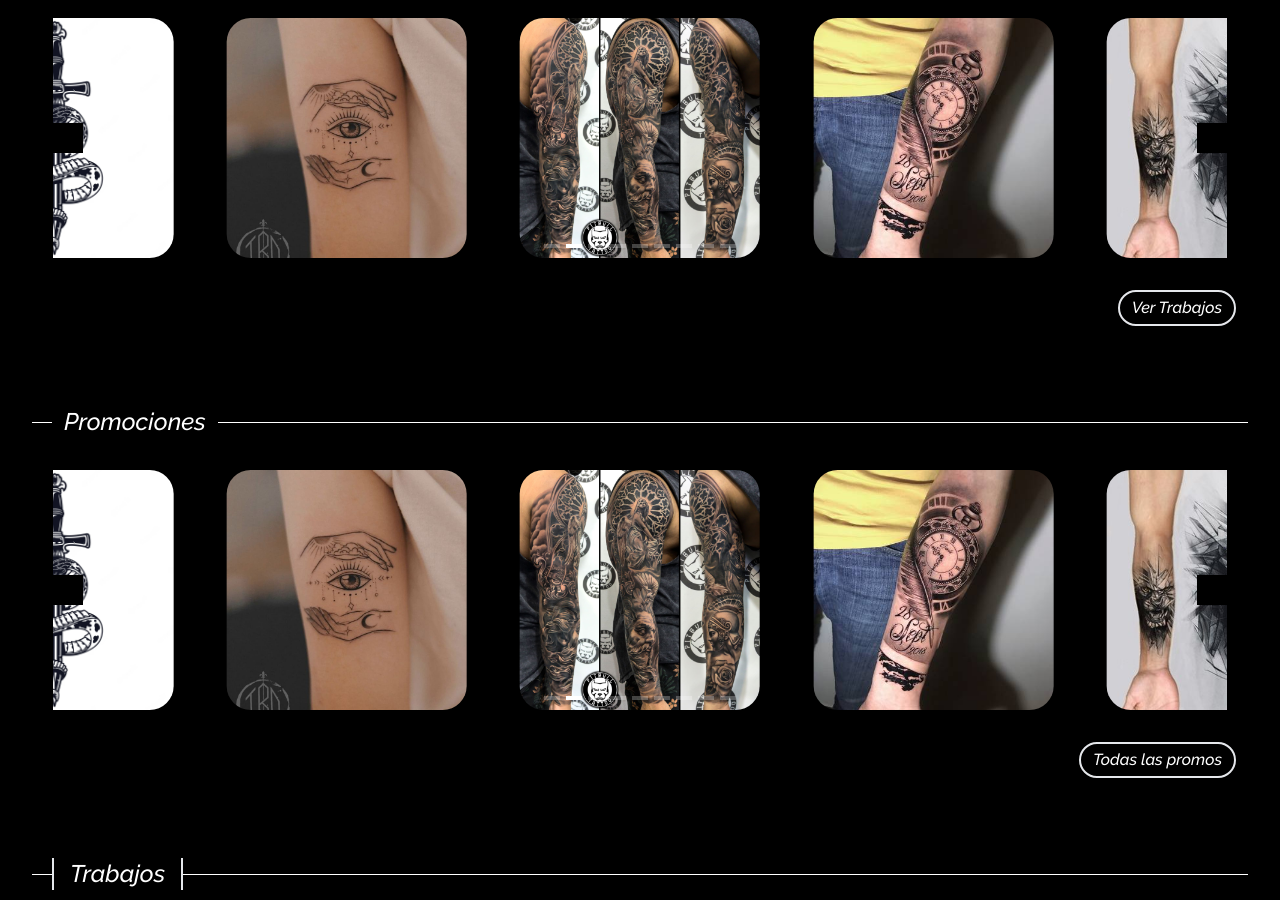
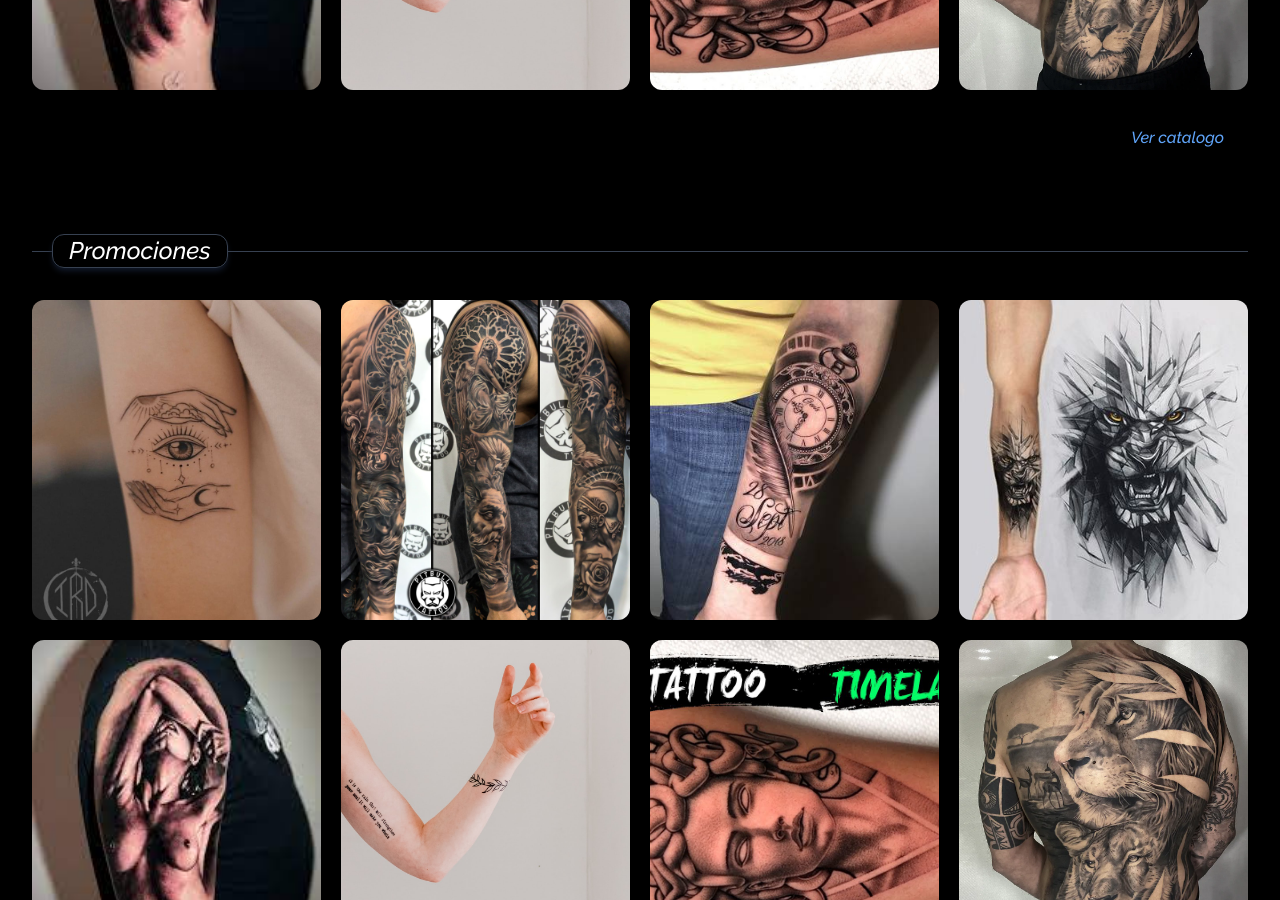
Before and after one commit to GeraldRF/VictorTattooWebsite, a Vue app: page / in a window 1280 px wide. Shown: the part 1900-2800 px from the top of the page. Built offline with nearby package versions, Linux system fonts and the light colour scheme.

Commit message:
push with new design and contact page

```diff
--- a/src/components/CarouselCard.vue
+++ b/src/components/CarouselCard.vue
@@ -1,7 +1,7 @@
 <template>
     <Carousel :items-to-show="xl ? 4 : lg ? 3 : md ? 2 : 1" :autoplay="3000" :wrap-around="true">
         <Slide v-for="(value, index) in data" :key="'tattoo_' + index">
-            <div class="relative w-60 h-60 bg-center bg-cover bg-no-repeat overflow-hidden rounded-3xl group cursor-pointer"
+            <div class="relative w-60 h-60 bg-center bg-cover bg-no-repeat overflow-hidden rounded-xl group"
                 :style="{ backgroundImage: `url(${value.image})` }">
                 <div
                     class="hidden group-hover:flex flex-col items-start justify-center absolute top-0 left-0 w-full h-full p-4 bg-black bg-opacity-80">
--- /dev/null
+++ b/src/components/ContactCard.vue
@@ -0,0 +1,96 @@
+<template>
+    <div class="flex gap-4 w-full">
+        <form class="flex flex-col gap-5 items-end w-9/12 bg-white text-black rounded-xl shadow-2xl p-5"
+            @submit="onSubmit">
+            <div class="w-full font-bold text-xl">Dejame un mensaje</div>
+            <div class="flex flex-col gap-5 justify-between w-full">
+                <div class="flex gap-5 w-full">
+                    <div class="flex flex-col gap-2 w-1/2">
+                        <div class="font-normal">Nombre:</div>
+                        <div>
+                            <input class="w-full text-gray-500 outline-none" type="text"
+                                placeholder="Ingresa tu nombre">
+                        </div>
+                    </div>
+                    <div class="flex flex-col gap-2 w-1/2">
+                        <div class="font-normal">Número telefónico:</div>
+                        <div>
+                            <input class="w-full text-gray-500 outline-none" type="text"
+                                placeholder="Ingresa tu número de celular">
+                        </div>
+                    </div>
+                </div>
+                <div class="flex gap-5 w-full">
+                    <div class="flex flex-col gap-2 w-1/2">
+                        <div class="font-normal">Mensaje:</div>
+                        <div>
+                            <textarea rows="3" class="w-full text-gray-500 outline-none resize-none"
+                                placeholder="Cual es tu mensaje?"></textarea>
+                        </div>
+                    </div>
+                    <div class="flex flex-col gap-3 w-1/2">
+                        <div class="font-normal">¿Quieres mostrarme una imagen?</div>
+
+                        <label class="relative flex justify-center items-center p-3 text-center w-full h-20 border-2 border-dashed text-gray-400" for="upload_img"
+                            @dragenter="prevent"
+                            @dragend="prevent"
+                            @dragexit="prevent"
+                            @dragleave="prevent"
+                            @dragover="prevent"
+                            @drag="onDragImg">
+                            Insertala o arrastrala
+                            <input class="w-full absolute hidden" id="upload_img" ref="upload_img" type="file" accept="image/*">
+                        </label>
+
+                    </div>
+                </div>
+
+
+            </div>
+            <div>
+                <input class="w-52 h-10 bg-blue-500 rounded-xl" type="submit">
+            </div>
+        </form>
+        <div class="flex flex-col items-center w-3/12">
+            <div class="text-center">Otras formas de contactarme</div>
+        </div>
+    </div>
+</template>
+
+<script>
+import { ref } from 'vue';
+
+export default {
+    setup() {
+
+        const upload_img = ref(null);
+
+        const onSubmit = (e) => {
+            e.preventDefault();
+
+        }
+
+        const prevent = (e) => {
+            e.preventDefault();
+            e.stopPropagation();
+
+            if(e.type === 'dragover') upload_img.value.classList.add('border-blue-200')
+            if(e.type === 'dragleave') {upload_img.value.classList.remove('border-blue-200'); console.log('dragleave')}
+            if(e.type === 'dragend') {upload_img.value.classList.remove('border-blue-200'); console.log('dragend')}
+
+        }
+        const onDragImg = (e) => {
+            console.log('draggin')
+            upload_img.value.files = e.dataTransfer.files;
+
+        }
+
+        return { onSubmit, onDragImg, upload_img, prevent }
+
+    }
+}
+</script>
+
+<style>
+
+</style>
--- /dev/null
+++ b/src/components/MainSection.vue
@@ -0,0 +1,32 @@
+<template>
+    <div>
+        <!-- <div class="flex items-center justify-center gap-0 px-4 lg:px-8">
+            <div class="h-[0.1px] bg-gray-700 lg:w-5 grow shrink lg:grow-0 lg:shrink-0"></div>
+            <h2 class="flex justify-center items-center px-4 text-2xl grow-0 shrink-0 border-[1px] border-gray-700 rounded-xl shadow-md shadow-gray-900">{{name}}
+            </h2>
+            <div class="h-[0.1px] bg-gray-700 grow shrink"></div>
+        </div> -->
+        <div class="mx-auto py-8 w-11/12 relative">
+            <CarouselCard :data="data"></CarouselCard>
+        </div>
+        <!-- <div class="flex justify-end px-3 lg:px-8 mb-16">
+            <router-link :to="link" class="mr-3 px-3 py-1 border-2 rounded-3xl hover:text-gray-300">Ver {{name.toLowerCase()}}</router-link>
+        </div> -->
+    </div>
+</template>
+
+<script>
+import CarouselCard from "@/components/CarouselCard.vue";
+
+export default {
+props: {
+    data: {
+            type: [Object, Array],
+            required: true
+        },
+},
+components: { CarouselCard }
+
+}
+
+</script>
--- a/src/components/SectionCard.vue
+++ b/src/components/SectionCard.vue
@@ -1,22 +1,26 @@
 <template>
-    <div>
-        <div class="flex items-center justify-center gap-0 px-4 lg:px-8">
+    <div class="w-full px-3 lg:px-8">
+        <div class="flex items-center justify-center gap-0">
             <div class="h-[0.1px] bg-gray-700 lg:w-5 grow shrink lg:grow-0 lg:shrink-0"></div>
             <h2 class="flex justify-center items-center px-4 text-2xl grow-0 shrink-0 border-[1px] border-gray-700 rounded-xl shadow-md shadow-gray-900">{{name}}
             </h2>
             <div class="h-[0.1px] bg-gray-700 grow shrink"></div>
         </div>
-        <div class="mx-auto py-8 w-11/12 relative">
-            <CarouselCard :data="data"></CarouselCard>
+        <div class="grid grid-cols-1 md:grid-cols-2 lg:grid-cols-3 xl:grid-cols-4 justify-between gap-5 mx-auto py-8">
+           <template v-for="(tattoo, tattooIdx) in xl ? data : lg ? data.slice(0, 6) : data.slice(0, 4)" :key="tattooIdx+'_tatto'">
+                <TattooCard :data="tattoo"></TattooCard>
+           </template>
         </div>
-        <div class="flex justify-end px-3 lg:px-8 mb-16">
-            <router-link :to="routerLink" class="mr-3 px-3 py-1 border-2 rounded-3xl hover:text-gray-300">Ver {{name}}</router-link>
+        <div class="flex justify-end mb-16">
+            <router-link :to="link" class="mr-3 px-3 py-1 text-blue-400 hover:text-white">Ver {{name.toLowerCase()}}</router-link>
         </div>
     </div>
 </template>
 
 <script>
 import CarouselCard from "@/components/CarouselCard.vue";
+import TattooCard from '@/components/TattooCard.vue';
+import useBreakpoints from '@/composables/useBreakpoints.js'
 
 export default {
     props: {
@@ -28,13 +32,19 @@ export default {
             type: String,
             required: true
         },
-        routerLink: {
+        link: {
             type: String,
             required: true
         }
     },
     components: {
-        CarouselCard
+        CarouselCard,
+        TattooCard
+    },
+    setup() {
+        const { lg, xl } = useBreakpoints();
+
+        return { lg, xl }
     }
 
 }
--- /dev/null
+++ b/src/components/TattooCard.vue
@@ -0,0 +1,27 @@
+<template>
+    <div class="relative w-full h-80 bg-center bg-cover bg-no-repeat overflow-hidden rounded-xl group cursor-pointer"
+        :style="{ backgroundImage: `url(${data.image})` }">
+        <div
+            class="hidden group-hover:flex flex-col items-start justify-center absolute top-0 left-0 w-full h-full p-4 bg-black bg-opacity-80">
+            <div class="text-gray-400 font-bold"> <span class="text-gray-300 font-light">Descripcion:</span>
+                Tatto hecho en barcelona</div>
+            <div class="text-gray-400 font-bold"> <span class="text-gray-300 font-light">Precio:</span> 20.000
+                colones</div>
+        </div>
+    </div>
+</template>
+
+<script>
+export default {
+    props: {
+        data: {
+            type: Object,
+            default: () => ({})
+        }
+    }
+}
+</script>
+
+<style>
+
+</style>
--- a/src/components/header/Navbar.vue
+++ b/src/components/header/Navbar.vue
@@ -1,7 +1,7 @@
 <template>
   <div class="w-full h-16">
     <div class="h-16 w-full"></div>
-    <nav class="p-2 flex w-full h-16 items-center justify-between md:justify-start text-white bg-black bg-opacity-90 shadow-2xl z-10 fixed top-0">
+    <nav class="p-2 flex w-full h-16 items-center justify-between md:justify-start text-white bg-black bg-opacity-90 shadow-2xl z-50 fixed top-0">
       <div class="p-2 text-3xl text-white">
         <router-link to="/" class="flex items-center">ElBatoTattoo</router-link>
       </div>
--- a/src/components/trash/catalogue.js
+++ b/src/components/trash/catalogue.js
@@ -23,7 +23,4 @@ export default [
     {
         image: '/images/temp/8.webp',
     },
-    {
-        image: '/images/temp/9.webp',
-    },
 ]
--- a/src/composables/useBreakpoints.js
+++ b/src/composables/useBreakpoints.js
@@ -13,20 +13,16 @@ export default function useBreakpoints() {
     });
 
     const sm = computed(() => {
-        if (width.value >= 640 && width.value < 768) return true;
-        else return false;
+        return width.value >= 640 && width.value < 768
     });
     const md = computed(() => {
-        if (width.value >= 768 && width.value < 1024) return true;
-        else return false;
+        return width.value >= 768 && width.value < 1024
     });
     const lg = computed(() => {
-        if (width.value >= 1024 && width.value < 1280) return true;
-        else return false;
+        return width.value >= 1024 && width.value < 1280
     });
     const xl = computed(() => {
-        if (width.value >= 1280) return true;
-        else return false;
+        return width.value >= 1280;
     });
 
     return {
--- a/src/views/Home.vue
+++ b/src/views/Home.vue
@@ -3,42 +3,13 @@
     <Header></Header>
     <div class="flex flex-col gap-4 mt-20">
 
-      <SectionCard name="Catalogo" :data="tattos" router-link="/catalogue"></SectionCard>
+      <MainSection :data="tattos"></MainSection>
 
-      <SectionCard name="Promociones" :data="tattos" router-link="/catalogue"></SectionCard>
+      <SectionCard name="Catalogo" :data="tattos" link="/catalogue"></SectionCard>
 
-      <SectionCard name="Trabajos" :data="tattos" router-link="/catalogue"></SectionCard>
+      <SectionCard name="Promociones" :data="tattos" link="/promotions"></SectionCard>
 
-      <div>
-        <div class="flex items-center justify-center gap-3 px-4 lg:px-8">
-          <div class="h-px bg-white lg:w-5 grow shrink lg:grow-0 lg:shrink-0"></div>
-          <h2 class="flex justify-center items-center  text-2xl grow-0 shrink-0">Promociones</h2>
-          <div class="h-px bg-white grow shrink"></div>
-        </div>
-        <div class="mx-auto py-8 w-11/12 relative">
-          <CarouselCard :data="tattos"></CarouselCard>
-        </div>
-        <div class="flex justify-end px-3 lg:px-8 mb-16">
-          <router-link to="/catalogue" class="mr-3 px-3 py-1 border-2 rounded-3xl hover:text-gray-300">Todas las promos
-          </router-link>
-        </div>
-      </div>
-
-      <div>
-        <div class="flex items-center justify-center gap-0 px-4 lg:px-8">
-          <div class="h-px bg-white lg:w-5 grow shrink lg:grow-0 lg:shrink-0"></div>
-          <h2 class="flex justify-center items-center px-4 text-2xl grow-0 shrink-0 border-x-2">Trabajos
-          </h2>
-          <div class="h-px bg-white grow shrink"></div>
-        </div>
-        <div class="mx-auto py-8 w-11/12 relative">
-          <CarouselCard :data="tattos"></CarouselCard>
-        </div>
-        <div class="flex justify-end px-3 lg:px-8 mb-16">
-          <router-link to="/catalogue" class="mr-3 px-3 py-1 border-2 rounded-3xl hover:text-gray-300">Todos mis
-            trabajos</router-link>
-        </div>
-      </div>
+      <SectionCard name="Trabajos" :data="tattos" link="/works"></SectionCard>
 
     </div>
 
@@ -57,7 +28,7 @@
 
       <div class="relative flex flex-col items-center gap-8 pb-32 mt-6 bg-transparent lg:w-10/12 mx-auto z-10">
         <div class="text-2xl w-full">Contactame: </div>
-
+        <ContactCard></ContactCard>
       </div>
 
       <div class="absolute right-0 top-0 w-full h-56 bg-gradient-to-b from-black to-transparent"></div>
@@ -71,6 +42,7 @@
 import Header from "@/components/header/Header.vue";
 import CarouselCard from "@/components/CarouselCard.vue";
 import SectionCard from "@/components/SectionCard.vue";
+import MainSection from "@/components/MainSection.vue";
 
 import { ArrowCircleLeftIcon, ArrowCircleRightIcon } from '@heroicons/vue/solid'
 import { ref } from 'vue';
@@ -78,6 +50,7 @@ import { ref } from 'vue';
 import availableTattos from '@/components/trash/catalogue.js'
 
 import useBreakpoints from "@/composables/useBreakpoints";
+import ContactCard from '@/components/ContactCard.vue';
 
 
 
@@ -88,7 +61,9 @@ export default {
     ArrowCircleLeftIcon,
     ArrowCircleRightIcon,
     CarouselCard,
-    SectionCard
+    SectionCard,
+    MainSection,
+    ContactCard
 },
   setup() {
     const tattos = ref(availableTattos);
```
Also changed, not shown: src/initializeFirebase.js (added, +29 -0 lines), src/main.js (+0 -28 lines), src/components/TattooDetailsCard.vue (added).
